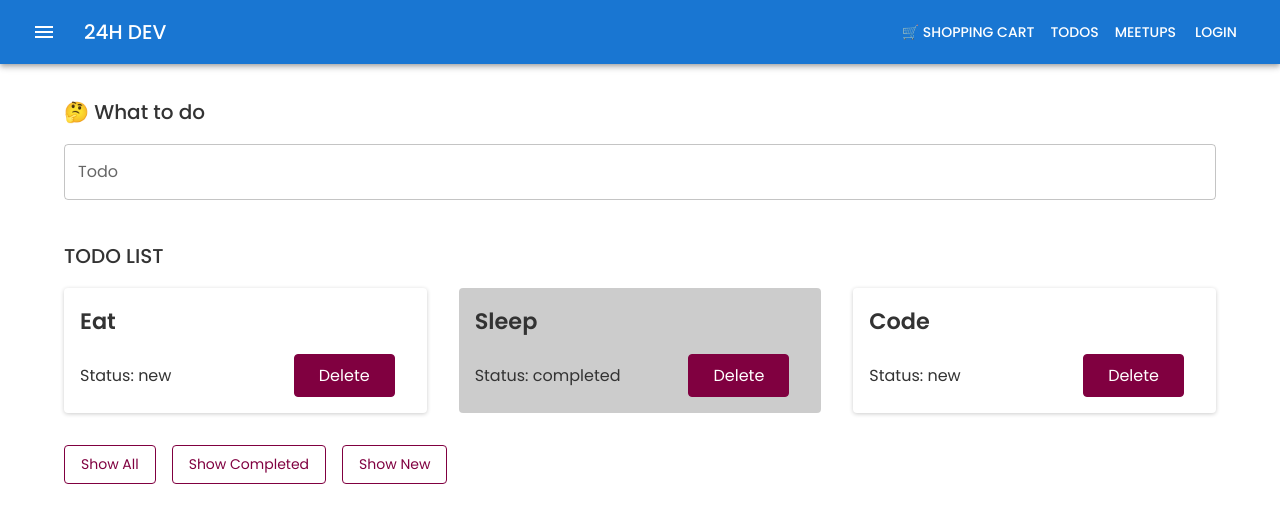
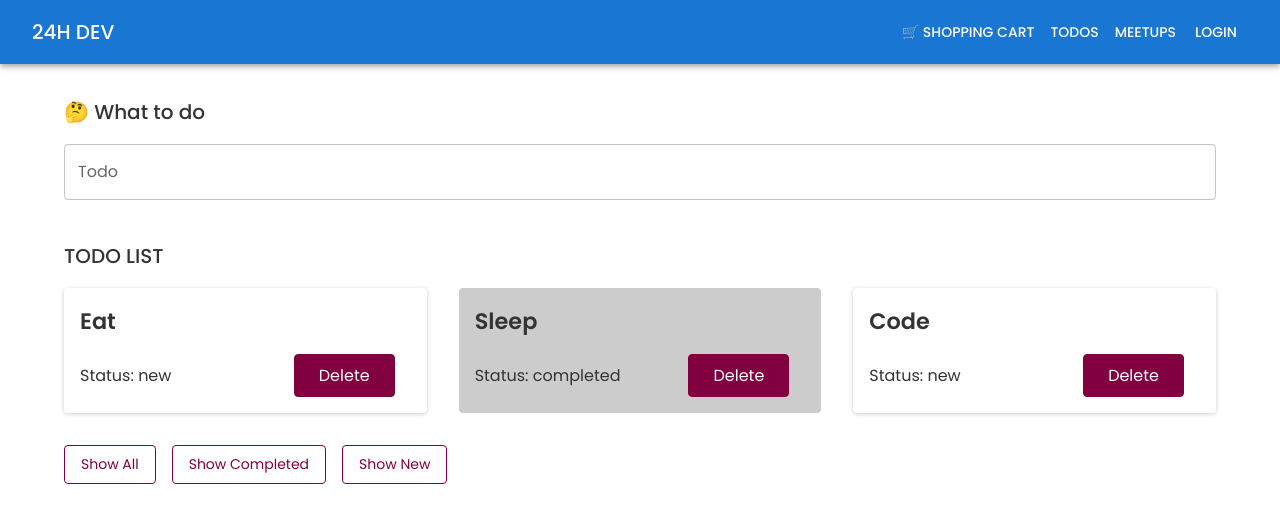
Before and after one commit to kctrnn/learn-reactjs, a React (Create React App) app: page /todos in a window 1280 px wide. Shown: the top 522 px of the page. Built offline with nearby package versions, Linux system fonts and the light colour scheme.

Commit message:
Change some UI

```diff
--- a/src/components/Header/index.tsx
+++ b/src/components/Header/index.tsx
@@ -1,5 +1,4 @@
 import { AccountCircle } from '@mui/icons-material';
-import MenuIcon from '@mui/icons-material/Menu';
 import ShoppingCartRoundedIcon from '@mui/icons-material/ShoppingCartRounded';
 import StarsRoundedIcon from '@mui/icons-material/StarsRounded';
 import { Dialog, DialogActions, DialogContent, Menu, MenuItem } from '@mui/material';
@@ -68,7 +67,7 @@ function Header() {
   };
 
   const handleLogout = () => {
-    setAnchorEl(null);
+    handleCloseMenu();
     dispatch(logout());
 
     toast.info('Logout successfully', { icon: '😢' });
@@ -78,12 +77,12 @@ function Header() {
   return (
     <Box>
       <AppBar position="static" sx={{ px: 1 }}>
-        <Toolbar>
-          <IconButton size="large" edge="start" color="inherit" aria-label="menu" sx={{ mr: 2 }}>
-            <MenuIcon />
-          </IconButton>
-
-          <Typography variant="h6" component="div" sx={{ flexGrow: 1 }}>
+        <Toolbar sx={{ justifyContent: { xs: 'center', sm: 'flex-start' } }}>
+          <Typography
+            variant="h6"
+            component="div"
+            sx={{ flexGrow: 1, display: { xs: 'none', sm: 'block' } }}
+          >
             <LinkStyled exact to="/">
               24H DEV
             </LinkStyled>
--- a/src/features/Product/pages/DetailPage.tsx
+++ b/src/features/Product/pages/DetailPage.tsx
@@ -1,12 +1,13 @@
 import { CircularProgress, Container, Grid, Paper } from '@mui/material';
 import { Box, styled } from '@mui/system';
+import { useAppDispatch } from 'app/hooks';
+import { addToCart, CartItem } from 'features/Cart/cartSlice';
 import { useParams } from 'react-router-dom';
+import { toast } from 'react-toastify';
 import AddToCartForm, { AddToCartFormValues } from '../components/AddToCartForm';
 import ProductInfo from '../components/ProductInfo';
 import ProductThumbnail from '../components/ProductThumbnail';
 import useProductDetail from '../hooks/useProductDetail';
-import { CartItem, addToCart } from 'features/Cart/cartSlice';
-import { useAppDispatch } from 'app/hooks';
 
 const Loading = styled(Box)(() => ({
   height: 'calc(100vh - 4rem)',
@@ -49,6 +50,7 @@ function DetailPage() {
     };
 
     dispatch(addToCart(cartItem));
+    toast.success('Add product to cart successfully', { icon: '🤗' });
   };
 
   return (
--- a/src/features/Product/pages/ListPage.tsx
+++ b/src/features/Product/pages/ListPage.tsx
@@ -75,11 +75,11 @@ function ListPage() {
     <Box pt={2}>
       <Container>
         <Grid container spacing={2}>
-          <Grid item width={250}>
+          <Grid item xs={12} sm={4} md={3}>
             <ProductFilters filter={filter} onFilterChange={handleFilterChange} />
           </Grid>
 
-          <Grid item flex={1}>
+          <Grid item xs={12} sm={8} md={9}>
             <Paper elevation={0}>
               <ProductSort
                 currentSort={`${filter._sort}:${filter._order}`}
@@ -88,11 +88,8 @@ function ListPage() {
 
               {/* Filter viewer */}
 
-              {loading ? (
-                <ProductSkeletonList length={10} />
-              ) : (
-                <ProductList productList={productList} />
-              )}
+              {loading && <ProductSkeletonList length={10} />}
+              {!loading && <ProductList productList={productList} />}
 
               <PaginationStyled
                 shape="rounded"
```
